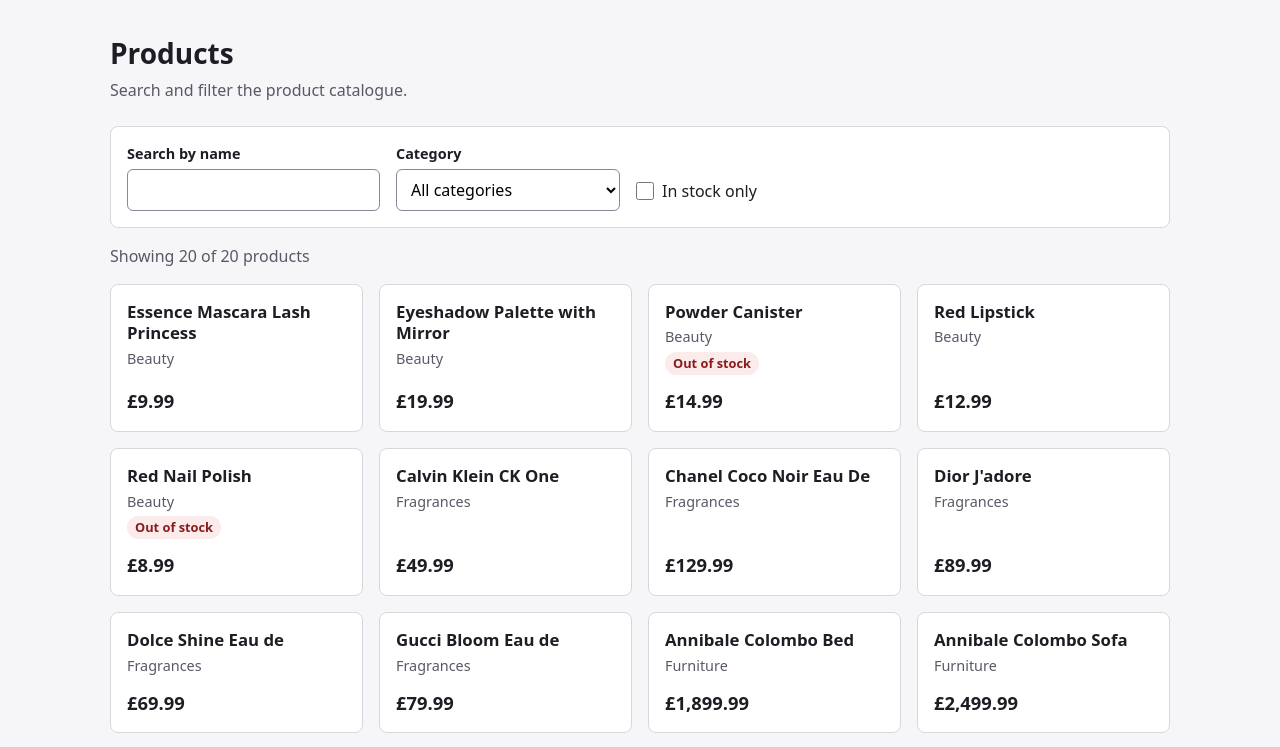
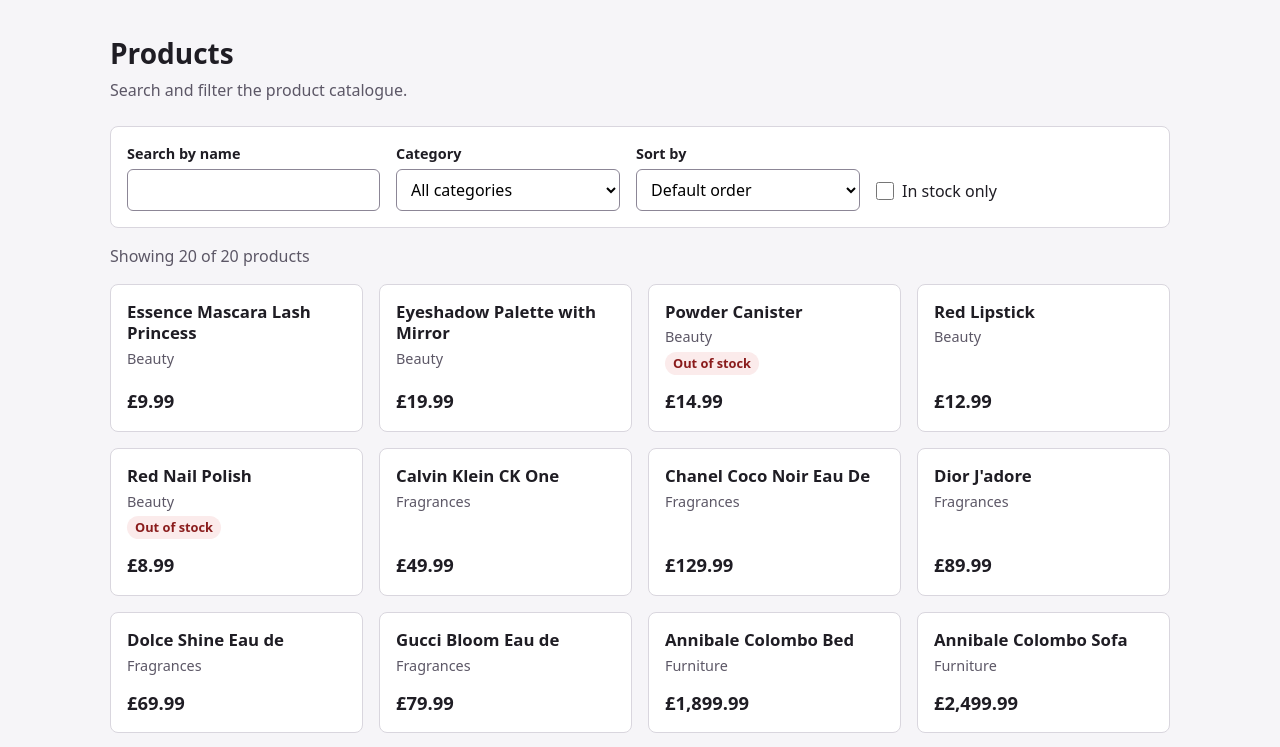
Before and after one commit to elnobun/react-return-exercises, a React (Vite) app in the folder week-01-product-list/: page / in a window 1280 px wide. Shown: the top 747 px of the page. Built offline with nearby package versions, Linux system fonts and the light colour scheme.

Commit message:
Add sort by price

```diff
--- a/week-01-product-list/src/components/ProductsPage.tsx
+++ b/week-01-product-list/src/components/ProductsPage.tsx
@@ -1,5 +1,5 @@
 import { useState } from "react"
-import type { Product } from "../data/types"
+import { type SortOption, type Product } from "../data/types"
 import ProductList from "./ProductList"
 import Search from "./Search"
 import { isInStock } from "../utils/stock"
@@ -8,6 +8,7 @@ import { isInStock } from "../utils/stock"
 export default function ProductsPage({ products }: { products: Product[] }) {
 	const [filterText, setFilterText] = useState("")
 	const [filterCategory, setFilterCategory] = useState("")
+	const [sortByPrice, setSortByPrice] = useState<SortOption>("");
 	const [inStockOnly, setInStockOnly] = useState(false)
 
 	const searchText = filterText.toLowerCase().trim()
@@ -18,6 +19,12 @@ export default function ProductsPage({ products }: { products: Product[] }) {
 		const matchStock = !inStockOnly || isInStock(product)
 
 		return matchText && matchCategory && matchStock
+	})
+
+	const sortedProducts = [...filteredProducts].sort((a, b) => {
+		if (sortByPrice === "price-asc") return a.price - b.price
+		if (sortByPrice === "price-desc") return b.price - a.price
+		return 0
 	})
 
 	// Avoid duplicates in category select
@@ -34,6 +41,8 @@ export default function ProductsPage({ products }: { products: Product[] }) {
 				filterText={filterText}
 				filterCategory={filterCategory}
 				inStockOnly={inStockOnly}
+				sortByPrice={sortByPrice}
+				onSortChange={setSortByPrice}
 				onFilterTextChange={setFilterText}
 				onFilterCategoryChange={setFilterCategory}
 				onInStockOnlyChange={setInStockOnly}
@@ -42,7 +51,7 @@ export default function ProductsPage({ products }: { products: Product[] }) {
 				Showing {filteredProducts.length} of {products.length} products
 			</p>
 
-			<ProductList products={filteredProducts} />
+			<ProductList products={sortedProducts} />
 		</>
 	)
 }
--- a/week-01-product-list/src/components/Search.tsx
+++ b/week-01-product-list/src/components/Search.tsx
@@ -1,3 +1,4 @@
+import type { SortOption } from "../data/types"
 import { formatCategory } from "../utils/formatCategory"
 
 type SearchProps = {
@@ -5,6 +6,8 @@ type SearchProps = {
 	filterText: string,
 	filterCategory: string,
 	inStockOnly: boolean,
+	sortByPrice: SortOption,
+	onSortChange: (value: SortOption) => void,
 	onFilterTextChange: (value: string) => void,
 	onFilterCategoryChange: (value: string) => void,
 	onInStockOnlyChange: (value: boolean) => void
@@ -15,12 +18,13 @@ export default function Search({
 	filterText,
 	filterCategory,
 	inStockOnly,
+	sortByPrice,
+	onSortChange,
 	onFilterTextChange,
 	onFilterCategoryChange,
 	onInStockOnlyChange
 }: SearchProps) {
 	return (
-
 		<form className="filters" role="search">
 			<div className="field">
 				<label htmlFor="product-search">Search by name</label>
@@ -43,6 +47,17 @@ export default function Search({
 					))}
 				</select>
 			</div>
+			<div className="field">
+				<label htmlFor="product-sort">Sort by</label>
+				<select
+					id="product-sort"
+					value={sortByPrice}
+					onChange={(e) => onSortChange(e.target.value as SortOption)}>
+					<option value="">Default order</option>
+					<option value="price-asc">Price: low to high</option>
+					<option value="price-desc">Price: high to low</option>
+				</select>
+			</div>
 			<div className="field field-checkbox">
 				<input
 					id="in-stock-only"
--- a/week-01-product-list/src/data/types.ts
+++ b/week-01-product-list/src/data/types.ts
@@ -5,3 +5,5 @@ export interface Product {
 	price: number;
 	stock: number;
 }
+
+export type SortOption = "" | "price-asc" | "price-desc"
```
Also changed, not shown: week-01-product-list/src/components/ProductList.tsx (+6 -1 lines).
